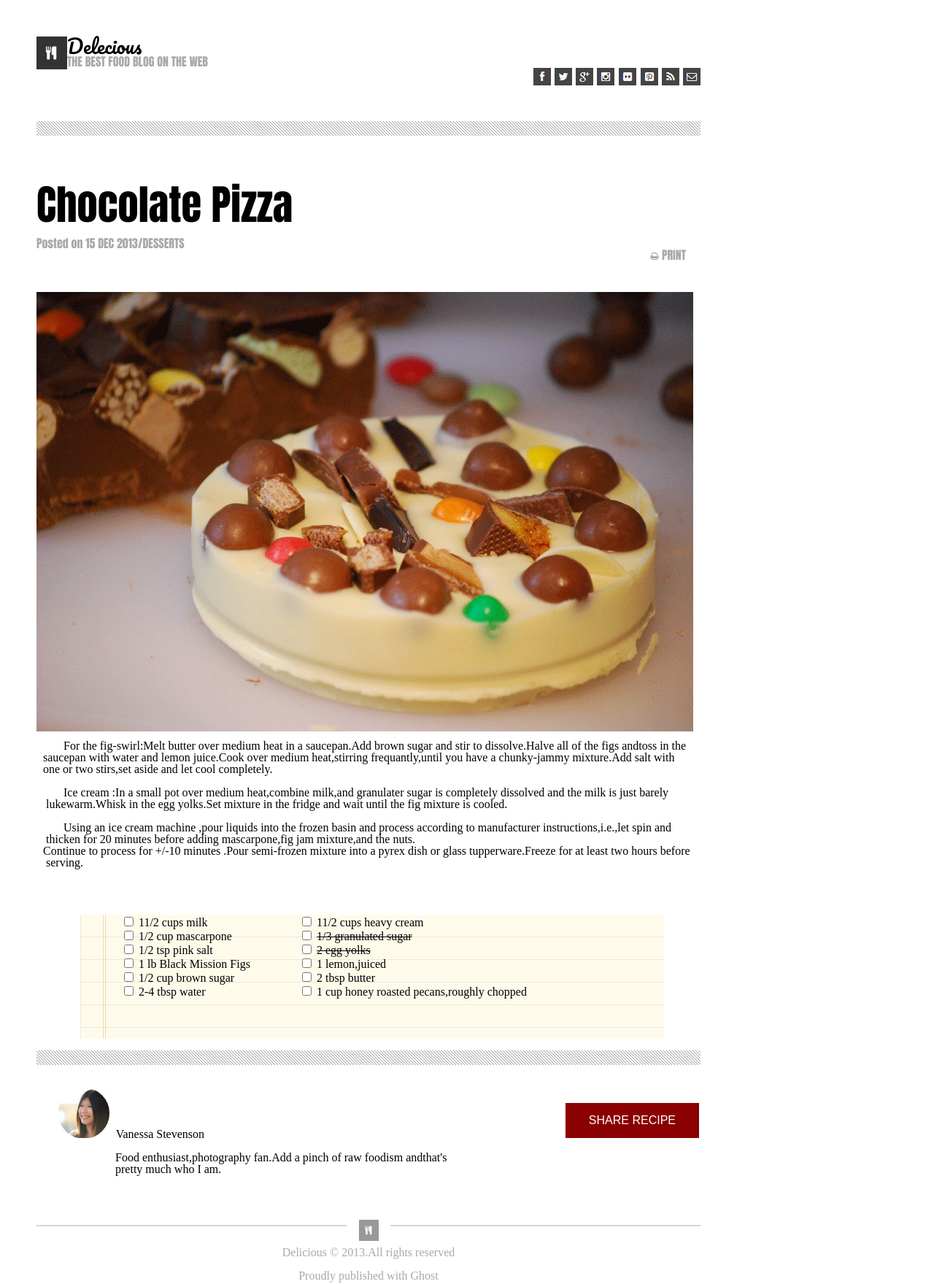
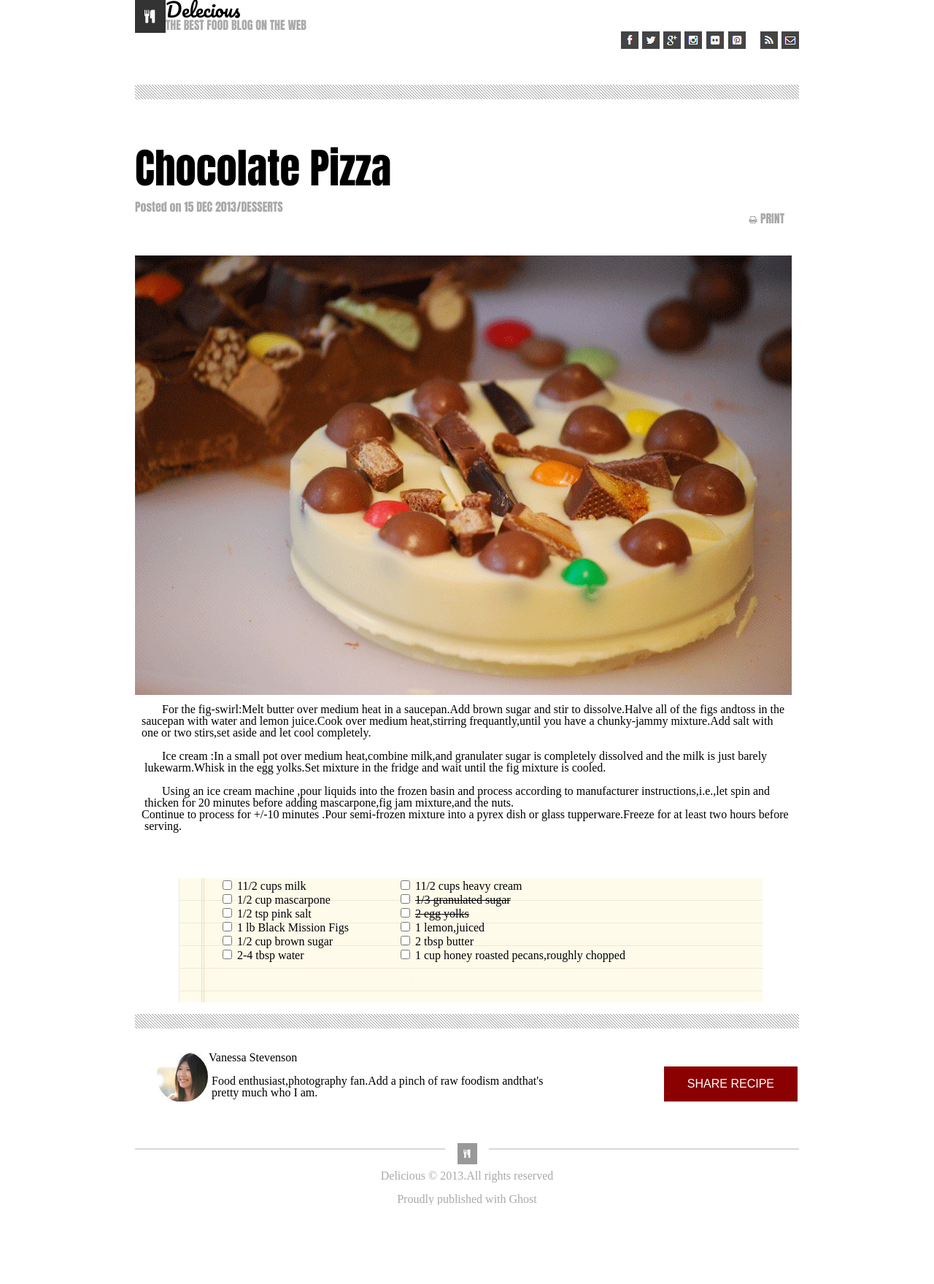
Before and after one commit to SJAljawhary/chocolate-pizza-, a plain HTML site: page index.html in a window 1280 px wide. Shown: the whole page at 73% size. After the commit the page ends 1651 px from the top, so only its background shows below. Drawn offline with Linux system fonts and the light colour scheme.

Commit message:
editing css

```diff
--- a/css/style.css
+++ b/css/style.css
@@ -2,7 +2,8 @@
 
 body{
     width: 910px;
-    margin: 50px;
+    margin: 0px auto;
+
 }
 header{
     height:100px;
@@ -118,3 +119,6 @@ hr:after {
     left: 50%;
     margin-left: 30px;
 }
+#van img{
+    float:left;
+}
--- a/index.html
+++ b/index.html
@@ -30,7 +30,7 @@
                         <img src="img/insta-icon.png" alt="istagram">
                         <img src="img/flic-icon.png" alt="flic">
                         <img src="img/pint-icon.png" alt="pint">
-                        <img src="img/rss-icon.png" alt="rss">
+                        <img style="margin-left: 15px;" src="img/rss-icon.png" alt="rss">
                         <img src="img/mail-icon.png" alt="mail">
         </section>
 
@@ -89,7 +89,7 @@
                     <input type="checkbox" id="num8" name="num8" value="ing8">
                     <label style="text-decoration: line-through;" for="num8"> 1/3 granulated sugar </label><br>
                     <input type="checkbox" id="num9" name="num9" value="ing9">
-                    <label style="text-decoration: line-through;"num9">2 egg yolks</label><br>
+                    <label style="text-decoration: line-through;"for ="num9">2 egg yolks</label><br>
                     <input type="checkbox" id="num10" name="num10" value="ing10">
                     <label for="num10"> 1 lemon,juiced </label>  <br>
                     <input type="checkbox" id="num11" name="num11" value="ing11">
@@ -116,8 +116,8 @@
       <section id="van">
         <img style="margin-left: 30px;" src="img/van-pic.png" alt="">
 
-        <pre style="display: inline;"> Vanessa Stevenson</pre><br><br>
-                           <pre>                           Food enthusiast,photography fan.Add a pinch of raw foodism andthat's <br>                           pretty much who I am.</pre>
+        <h2 style="display: inline;"> Vanessa Stevenson</h2><br><br>
+                           <pre> Food enthusiast,photography fan.Add a pinch of raw foodism andthat's <br> pretty much who I am.</pre>
 
 
       </section>
@@ -126,6 +126,7 @@
 
           <p style="text-align: center;color: darkgrey;">Delicious &#169; 2013.All rights reserved</p><br>
           <p style="text-align: center;color: darkgrey;">Proudly published with Ghost</p>
+
     </footer>
     <script>src="js/app.js"</script>
 </body>
```
Also changed, not shown: 1 other file.
